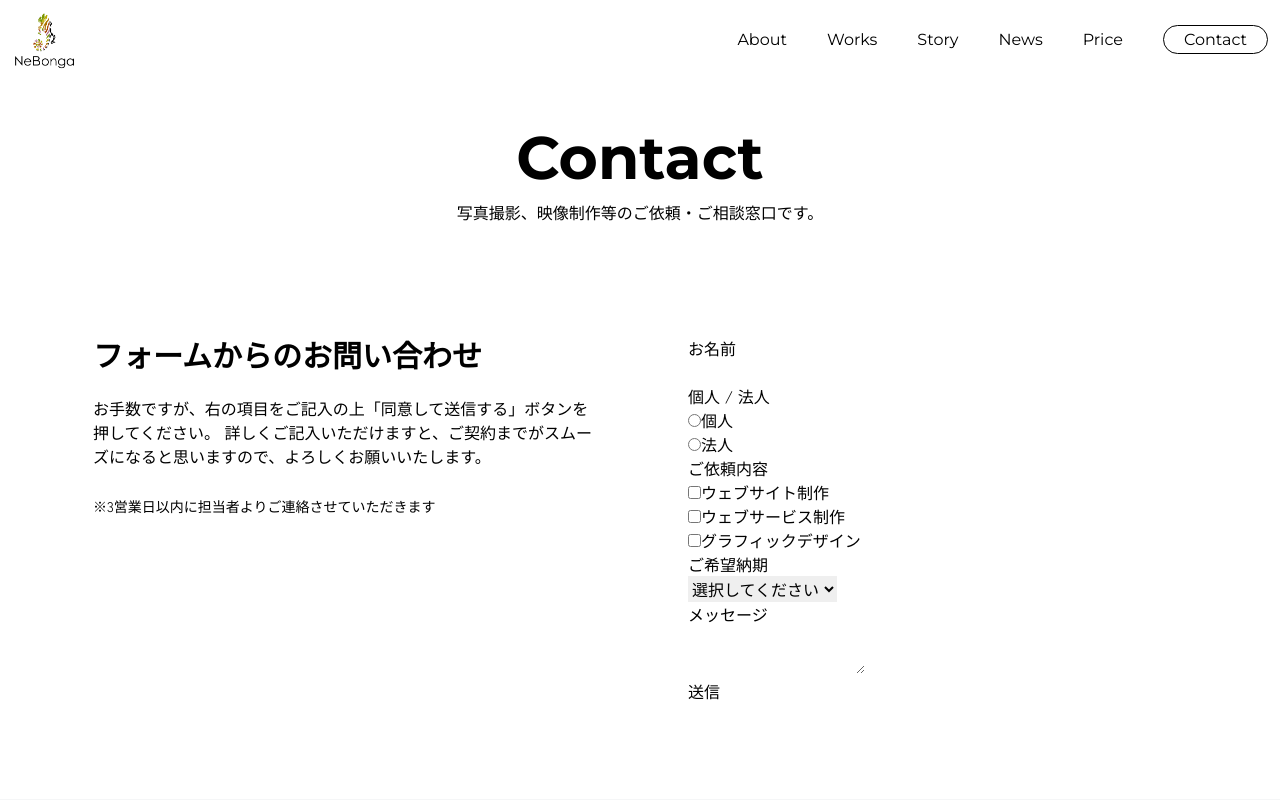
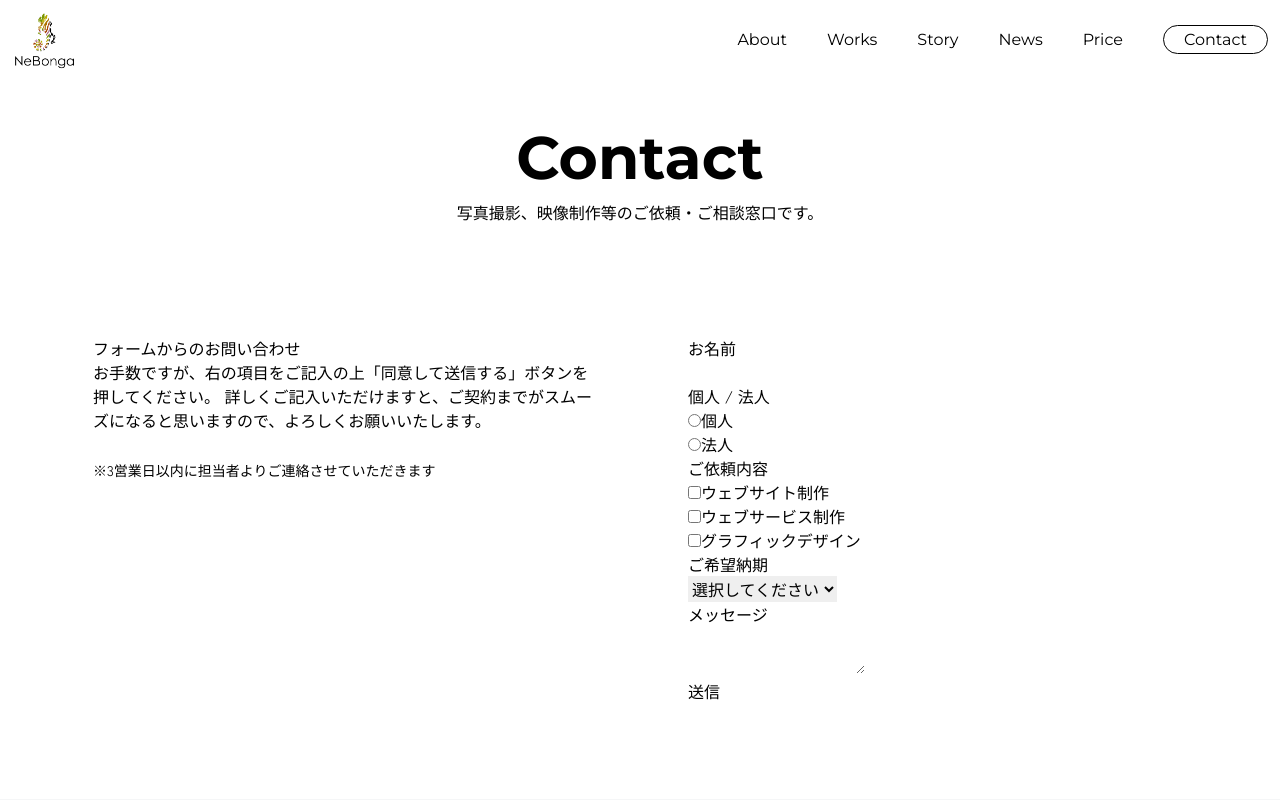
Before and after one commit to takahiro-okada/nextjs-nebonga, a Next.js app: page /contact in a window 1280 px wide. Shown: the top 800 px of the page. Built offline with nearby package versions, Linux system fonts and the light colour scheme.

Commit message:
update:Delete animation from contact

```diff
--- a/components/pages/ContactForm/index.tsx
+++ b/components/pages/ContactForm/index.tsx
@@ -1,6 +1,3 @@
-'use client'
-import { motion } from 'framer-motion'
-
 import CommonContainer from '@/components/base/CommonContainer'
 import PageTitle from '@/components/ui/PageTItle'
 
@@ -36,58 +33,14 @@ export default function ContactForm() {
         <PageTitle title='Contact' subtitle='写真撮影、映像制作等のご依頼・ご相談窓口です。' />
         <div className='mt-11 md:mt-28 md:flex'>
           <div className='md:w-1/2'>
-            <motion.h3
-              className='text-2xl font-bold md:text-3xl'
-              viewport={{ once: true }}
-              initial={{ opacity: 0, y: 40 }}
-              whileInView={{ opacity: 1, y: 0 }}
-              transition={{
-                delay: 0.5,
-                duration: 0.8,
-                ease: 'easeOut',
-              }}
-            >
-              フォームからのお問い合わせ
-            </motion.h3>
-            <motion.p
-              className='mt-6'
-              viewport={{ once: true }}
-              initial={{ opacity: 0, y: 40 }}
-              whileInView={{ opacity: 1, y: 0 }}
-              transition={{
-                delay: 0.5,
-                duration: 0.8,
-                ease: 'easeOut',
-              }}
-            >
+            <h3>フォームからのお問い合わせ</h3>
+            <p>
               お手数ですが、右の項目をご記入の上「同意して送信する」ボタンを押してください。
               詳しくご記入いただけますと、ご契約までがスムーズになると思いますので、よろしくお願いいたします。
-            </motion.p>
-            <motion.p
-              className='mt-7 text-sm'
-              viewport={{ once: true }}
-              initial={{ opacity: 0, y: 40 }}
-              whileInView={{ opacity: 1, y: 0 }}
-              transition={{
-                delay: 0.5,
-                duration: 0.8,
-                ease: 'easeOut',
-              }}
-            >
-              ※3営業日以内に担当者よりご連絡させていただきます
-            </motion.p>
+            </p>
+            <p className='mt-7 text-sm'>※3営業日以内に担当者よりご連絡させていただきます</p>
           </div>
-          <motion.div
-            className='mt-8 md:ml-24 md:mt-0 md:w-1/2'
-            viewport={{ once: true }}
-            initial={{ opacity: 0, y: 40 }}
-            whileInView={{ opacity: 1, y: 0 }}
-            transition={{
-              delay: 0.5,
-              duration: 0.8,
-              ease: 'easeOut',
-            }}
-          >
+          <div className='mt-8 md:ml-24 md:mt-0 md:w-1/2'>
             {/* <form onSubmit={handleSubmit(onSubmit)}>
               <div className='mb-5'>
                 <label className='mb-2 block font-medium text-gray-900'>お名前 Name</label>
@@ -252,7 +205,7 @@ export default function ContactForm() {
                 <input type='submit' name='' value='送信' className='m-btn' />
               </div>
             </form>
-          </motion.div>
+          </div>
         </div>
       </section>
     </CommonContainer>
```
